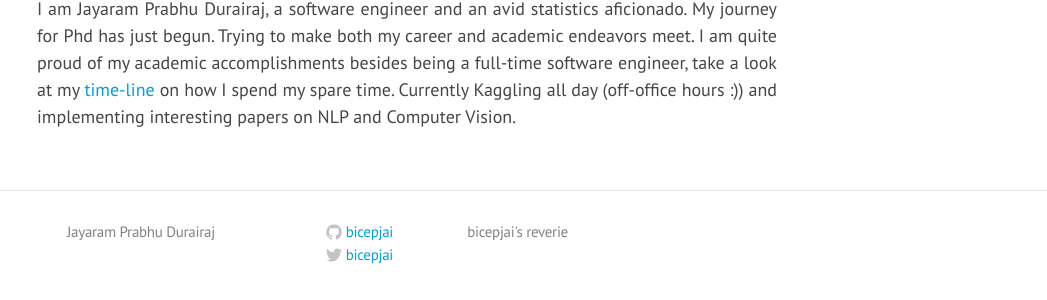
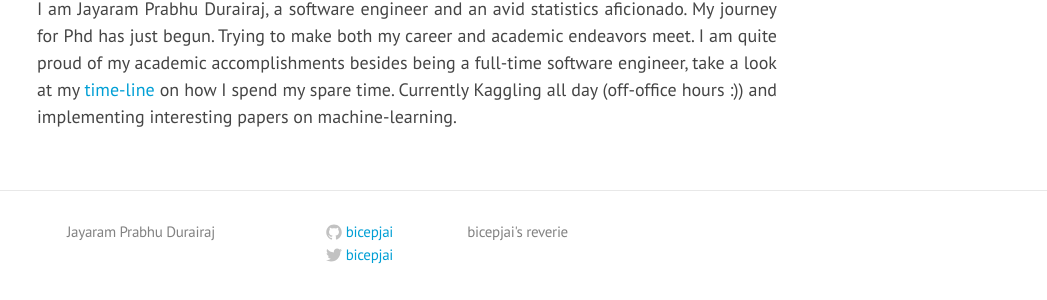
Before and after one commit to bicepjai/bicepjai.github.io, a Jekyll site: the page built from pages/about.md, in a window 1280 px wide. Shown: the part 189-489 px from the top of the page, without its empty margins (233-1280 px from the left). Built offline with Jekyll 4.4.1, drawn with Linux system fonts in a browser that asks for light colours; nearby versions of some CDN libraries; emoji names are drawn with the system emoji font.

Commit message:
status update

```diff
--- a/pages/about.md
+++ b/pages/about.md
@@ -6,4 +6,4 @@
 ---
 ### :warning: beware! entering my gasconade
 
-I am Jayaram Prabhu Durairaj, a software engineer and an avid statistics aficionado. My journey for Phd has just begun. Trying to make both my career and academic endeavors meet. I am quite proud of my academic accomplishments besides being a full-time software engineer, take a look at my [time-line](https://bicepjai.github.io/timeline/) on how I spend my spare time. Currently Kaggling all day (off-office hours :)) and implementing interesting papers on NLP and Computer Vision.
+I am Jayaram Prabhu Durairaj, a software engineer and an avid statistics aficionado. My journey for Phd has just begun. Trying to make both my career and academic endeavors meet. I am quite proud of my academic accomplishments besides being a full-time software engineer, take a look at my [time-line](https://bicepjai.github.io/timeline/) on how I spend my spare time. Currently Kaggling all day (off-office hours :)) and implementing interesting papers on machine-learning.
```
Also changed, not shown: pages/timeline/2018-01-01-online-courses.md (+3 -0 lines).
